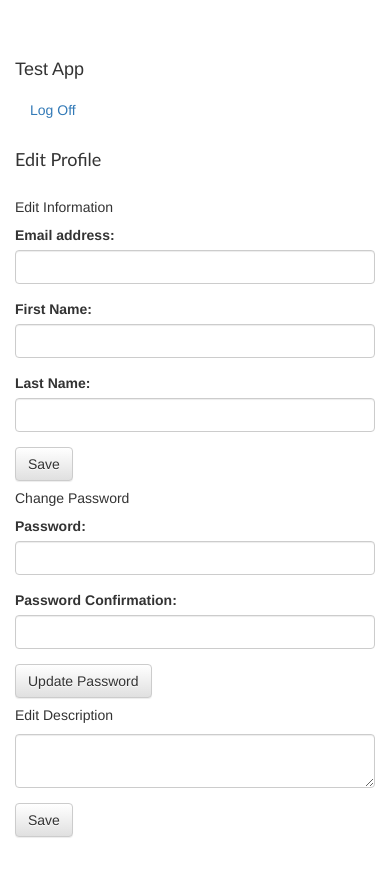
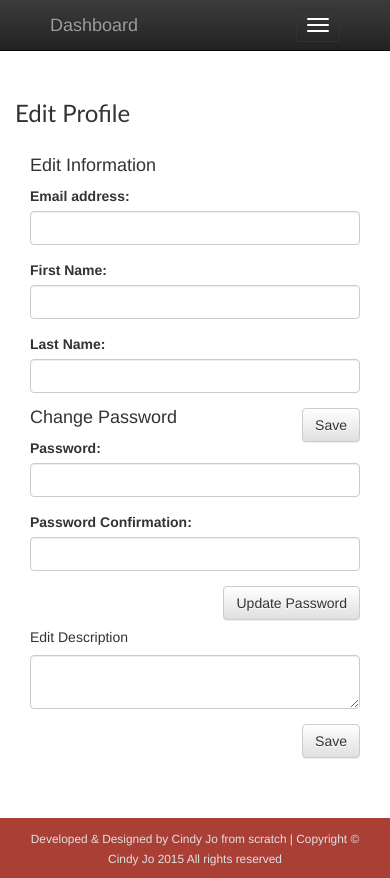
Before and after one commit to cindyjo/user-dashboard-php, a CodeIgniter app: page /index.php/boards/users_edit in a window 390 px wide. Before the commit the page ends 838 px from the top, so only its background shows below. Run offline with CodeIgniter, Linux system fonts and the light colour scheme; data that the repository does not hold is empty.

Commit message:
added styling, comments

```diff
--- a/application/config/routes.php
+++ b/application/config/routes.php
@@ -3,28 +3,26 @@
 $route['404_override'] = '';
 $route['default_controller'] = "/boards";
 
-
 //routes for login/registration
 $route['login'] = '/users/login';
 $route['register'] = '/users/register';
+$route['login_process']='/users/loginProcess';
+$route['register_process'] = '/users/create';
 
-$route['home'] = '/boards';
-$route['user_register'] = '/tests/create';
-// $route['login']='/tests/login';
-$route['dashboard'] = '/tests/dashboard';
-$route['users_edit']='/tests/users_edit';
-$route['user_edit_information']='/tests/user_edit_information';
-$route['user_edit_password'] = '/tests/user_edit_password';
-$route['user_edit_description']='/tests/user_edit_description';
-$route['admin'] = '/tests/dashboard_admin';
-$route['new'] = '/tests/add_new';
-$route['show/(:any)'] = '/tests/show/$1';
-$route['edit/(:any)'] = '/tests/admin_edit/$1';
-$route['delete/(:any)'] = '/tests/remove/$1';
-$route['admin_edit/(:any)'] = '/tests/admin_edit/$1';
-$route['admin_edit_information/(:any)']='/tests/admin_edit_information/$1';
-$route['admin_edit_password/(:any)'] = '/tests/admin_edit_password/$1';
-$route['post_message/(:any)'] = '/tests/post/$1';
-$route['post_comment/(:any)'] = '/tests/comment/$1';
-$route['logoff'] = '/tests/destroy';
-//end of routes.php
+//routes for dashboard
+$route['dashboard'] = '/boards/dashboard';
+$route['users_edit']='/boards/users_edit';
+$route['user_edit_information']='/boards/user_edit_information';
+$route['user_edit_password'] = '/boards/user_edit_password';
+$route['user_edit_description']='/boards/user_edit_description';
+$route['admin'] = '/boards/dashboard_admin';
+$route['new'] = '/boards/add_new';
+$route['show/(:any)'] = '/boards/show/$1';
+$route['edit/(:any)'] = '/boards/admin_edit/$1';
+$route['delete/(:any)'] = '/boards/remove/$1';
+$route['admin_edit/(:any)'] = '/boards/admin_edit/$1';
+$route['admin_edit_information/(:any)']='/boards/admin_edit_information/$1';
+$route['admin_edit_password/(:any)'] = '/boards/admin_edit_password/$1';
+$route['post_message/(:any)'] = '/boards/post/$1';
+$route['post_comment/(:any)'] = '/boards/comment/$1';
+$route['logoff'] = '/boards/destroy';
--- a/application/controllers/boards.php
+++ b/application/controllers/boards.php
@@ -5,14 +5,9 @@ class Boards extends CI_Controller {
 	public function __construct()
 	{
 		parent::__construct();
-		// $this->output->enable_profiler();
 	}
 
 	public function index()
-	{
-		$this->load->view('index');
-	}
-	public function home()
 	{
 		$this->load->view('index');
 	}
@@ -26,195 +21,139 @@ class Boards extends CI_Controller {
 	}
 	public function dashboard()
 	{
-		$this->load->model('test');
-		$user_list = array('user_list'=>$this->test->get_all_users());
+		$this->load->model('board');
+		$user_list = array('user_list'=>$this->board->get_all_users());
 		$this->load->view('dashboard', $user_list);
 	}
 	public function dashboard_admin()
 	{
-		$this->load->model('test');
-		$user_list = array('user_list'=>$this->test->get_all_users());
+		$this->load->model('board');
+		$user_list = array('user_list'=>$this->board->get_all_users());
 		$this->load->view('admin', $user_list);
 	}
-
-
-
-	public function create()
-	{
-		$this->load->model('test');
-
-		if($this->test->validate_reg($this->input->post()) === FALSE)
-		{
-			$this->session->set_flashdata('errors', validation_errors());
-			redirect('/register');
-		}
-		else
-		{
-			$this->test->create($this->input->post());
-			$this->session->set_flashdata('success', 'User was created successfully! Please login.');
-			redirect('/signin');
-		}
-	}
-	// public function login()
-	// {
-	// 	$this->load->model('test');
-	// 	if($this->test->validate_login($this->input->post())===FALSE)
-	// 	{
-	// 		$this->session->set_flashdata('errors', validation_errors());
-	// 	}
-
-	// 	$user = $this->test->find_user($this->input->post());
-	// 	$this->session->set_userdata('logged_user', $user);
-
-	// 	if($user)
-	// 	{
-	// 		$this->session->set_flashdata('homepage', "you made it!");
-	// 		if($user['user_level'] === 'Normal')
-	// 		{
-	// 			$this->session->set_userdata('user_id', $user['id']);
-
-	// 			redirect('/dashboard');
-	// 		}
-
-	// 		if($user['user_level'] === 'Admin')
-	// 		{
-	// 			$this->session->set_userdata('user_id', $user['id']);
-	// 			redirect('/admin');
-	// 		}
-	// 	}
-
-	// 	$this->session->set_flashdata('errors', 'No user with those email and password');
-	// 	redirect('/signin');
-
-	// }
 	public function user_edit_information()
 	{
-		$this->load->model('test');
-		if($this->test->validate_user_information($this->input->post()) === FALSE)
+		$this->load->model('board');
+		if($this->board->validate_user_information($this->input->post()) === FALSE)
 		{
 			$this->session->set_flashdata('errors', validation_errors());
 			redirect('/users_edit');
 		}
 		else {
-			$this->test->user_edit_information($this->session->userdata('user_id'), $this->input->post());
+			$this->board->user_edit_information($this->session->userdata('user_id'), $this->input->post());
 			$this->session->set_flashdata('success', 'User information was updated successfully! Please login again.');
-			redirect('/signin');
+			redirect('/login');
 		}
 	}
-
 	public function user_edit_password()
 	{
-		$this->load->model('test');
-		if($this->test->validate_password($this->input->post()) === FALSE)
+		$this->load->model('board');
+		if($this->board->validate_password($this->input->post()) === FALSE)
 		{
 			$this->session->set_flashdata('errors', validation_errors());
 			redirect('/users_edit');
 		}
 		else
 		{
-			$this->test->user_edit_password($this->session->userdata('user_id'), $this->input->post());
+			$this->board->user_edit_password($this->session->userdata('user_id'), $this->input->post());
 			$this->session->set_flashdata('success', 'Password was updated successfully! Please login.');
 			redirect('/signin');
 		}
 	}
 	public function user_edit_description()
 	{
-		$this->load->model('test');
-		if($this->test->validate_description($this->input->post()) === FALSE)
+		$this->load->model('board');
+		if($this->board->validate_description($this->input->post()) === FALSE)
 		{
 			$this->session->set_flashdata('errors', validation_errors());
 			redirect('/users_edit');
 		}
 		else {
-			$this->test->user_edit_description($this->session->userdata('user_id'), $this->input->post());
+			$this->board->user_edit_description($this->session->userdata('user_id'), $this->input->post());
 			$this->session->set_flashdata('success', 'User description was updated successfully!');
 			redirect('/dashboard');
 		}
 	}
-
 	public function show($id)
 	{
-		$this->load->model('test');
-		$user = $this->test->get_user_by_id($id);
-		$messages = array('messages'=> $this->test->get_messages($id));
+		$this->load->model('board');
+		$user = $this->board->get_user_by_id($id);
+		$messages = array('messages'=> $this->board->get_messages($id));
 
 
 		for($i=0; $i<count($messages['messages']); $i++)
 		{
-			$messages['messages'][$i]['comments'] = $this->test->get_comments($messages['messages'][$i]['id']);
+			$messages['messages'][$i]['comments'] = $this->board->get_comments($messages['messages'][$i]['id']);
 		}
 
 		$data = $user + $messages;
 		$this->load->view('show', $data);
 	}
-
 	public function admin_edit($id)
 	{
-		$this->load->model('test');
-		$user = $this->test->get_user_by_id($id);
+		$this->load->model('board');
+		$user = $this->board->get_user_by_id($id);
 		$this->session->set_userdata('user_info', $user);
 		$this->load->view('admin_edit', $user);
 	}
 	public function remove($id)
 	{
-		$this->load->model('test');
-		$this->test->remove($id);
+		$this->load->model('board');
+		$this->board->remove($id);
 		redirect('/admin');
 	}
 	public function admin_edit_information($id)
 	{
-		$this->load->model('test');
-		$user = $this->test->get_user_by_id($id);
+		$this->load->model('board');
+		$user = $this->board->get_user_by_id($id);
 
-		if($this->test->validate_user_information($this->input->post()) === FALSE)
+		if($this->board->validate_user_information($this->input->post()) === FALSE)
 		{
 			$this->session->set_flashdata('errors', validation_errors());
 			redirect('/admin_edit/'.$id);
 		}
 		else
 		{
-			$this->test->admin_edit_information($id, $this->input->post());
+			$this->board->admin_edit_information($id, $this->input->post());
 			redirect('/admin');
 		}
 	}
-
 	public function admin_edit_password($id)
 	{
-		$this->load->model('test');
-		$user = $this->test->get_user_by_id($id);
+		$this->load->model('board');
+		$user = $this->board->get_user_by_id($id);
 		$this->session->set_flashdata('errors', 'Admin cannot update the password');
 		redirect('/admin_edit/'.$id);
 	}
-
 	public function post($id)
 	{
-		$this->load->model('test');
-		$user = $this->test->get_user_by_id($id);
+		$this->load->model('board');
+		$user = $this->board->get_user_by_id($id);
 
-		if($this->test->validate_message($this->input->post()) === FALSE)
+		if($this->board->validate_message($this->input->post()) === FALSE)
 		{
 			$this->session->set_flashdata('errors', validation_errors());
 			redirect('/show/'.$id);
 		}
 		else
 		{
-			$this->test->post($this->input->post());
+			$this->board->post($this->input->post());
 			redirect('/show/'.$id);
 		}
 	}
 	public function comment($id)
 	{
-		$this->load->model('test');
-		$user=$this->test->get_user_by_id($id);
+		$this->load->model('board');
+		$user=$this->board->get_user_by_id($id);
 
-		if($this->test->validate_comment($this->input->post()) === FALSE)
+		if($this->board->validate_comment($this->input->post()) === FALSE)
 		{
 			$this->session->set_flashdata('errors', validation_errors());
 			redirect('/show/'.$id);
 		}
 		else
 		{
-			$this->test->post_comment($this->input->post());
+			$this->board->post_comment($this->input->post());
 			redirect('/show/'.$id);
 		}
 	}
--- a/application/views/partials/_change_password.php
+++ b/application/views/partials/_change_password.php
@@ -6,4 +6,4 @@
 	<label for="confirm_password">Password Confirmation: </label>
 	<input type="password" class="form-control" name="confirm_password">
 </div>
-<button type="submit" class="btn btn-default navbar-right">Update Password</button>
+<button type="submit" class="btn btn-default pull-right">Update Password</button>
--- a/application/views/partials/_dashboard_profile.php
+++ b/application/views/partials/_dashboard_profile.php
@@ -1,24 +1,33 @@
-<div class="row">
-	<div class="col-md-10">
-		<ul class="nav nav-pills">
-			<li><h4>Test App</h4></li>
-<?php 		if($this->session->userdata['logged_user']['user_level'] === 'Normal')
+<nav class="navbar navbar-inverse navbar-fixed-top">
+ 	<div id="nav" class="container-fluid">
+    <!-- Brand and toggle get grouped for better mobile display -->
+    	<div class="navbar-header">
+      		<button type="button" class="navbar-toggle collapsed" data-toggle="collapse" data-target="#bs-example-navbar-collapse-1" aria-expanded="false">
+        		<span class="sr-only">Toggle navigation</span>
+        		<span class="icon-bar"></span>
+        		<span class="icon-bar"></span>
+        		<span class="icon-bar"></span>
+      		</button>
+      		<a class="navbar-brand" href="/">Dashboard</a>
+    	</div>
+	    <!-- Collect the nav links, forms, and other content for toggling -->
+	    <div class="collapse navbar-collapse" id="bs-example-navbar-collapse-1">
+	      	<ul class="nav navbar-nav navbar-left">
+<?php 			if($this->session->userdata['logged_user']['user_level'] === 'Normal')
 				{ ?>
 					<li role="presentation"><a class = "header_nav" href="/dashboard">Dashboard</a></li>
 					<li role="presentation"><a class = "header_nav" href="/users_edit">Profile</a></li>
-<?php		}
+<?php			}
 				if($this->session->userdata['logged_user']['user_level'] === 'Admin')
 				{ ?>
 					<li role="presentation"><a class = "header_nav" href="/admin">Dashboard</a></li>
 					<li role="presentation"><a class = "header_nav" href="/users_edit">Profile</a></li>
-<?php 		} ?>
+<?php 			} ?>
 	      	</ul>
-	</div>
-	<div class="col-md-2">
-		<ul class="nav nav-pills navbar-right">
+	      	<ul class="nav navbar-nav navbar-right">
 				<li id = "log_off" role="presentation"><a class = "header_nav" href="/logoff">Log Off</a></li>
 	      	</ul>
-	</ul>
-	</div>
-</div> <!--end of row-->
-<div class="bar"></div>
+	    </div><!-- .navbar-collapse -->
+  	</div><!-- .container-fluid -->
+</nav>
+<div class="space"></div>
--- a/application/views/partials/_sign_nav.php
+++ b/application/views/partials/_sign_nav.php
@@ -1,4 +1,4 @@
-<nav class="navbar navbar-inverse navbar-fixed-top">
+<nav id="hello" class="navbar navbar-inverse navbar-fixed-top">
  	<div id="nav" class="container-fluid">
     <!-- Brand and toggle get grouped for better mobile display -->
     	<div class="navbar-header">
--- a/application/views/users_edit.php
+++ b/application/views/users_edit.php
@@ -16,12 +16,13 @@
 ?>
 		<div class="row">
 			<div class="col-md-12">
-				<h4 id="admin_header">Edit Profile</h4>
+				<h3 id="admin_header">Edit Profile</h3>
 			</div>
 		</div>
 		<div class="row">
 			<div class="col-md-6">
-				<h5>Edit Information</h5>
+				<div class="col-md-10 col-md-offset-1">
+					<h4>Edit Information</h4>
 					<form action="/user_edit_information" method="post">
 						<div class="form-group">
 							<label for="email=">Email address: </label>
@@ -35,27 +36,34 @@
 							<label for="last_name">Last Name:</label>
 							<input type="text" class="form-control" name="last_name" value="<?=$this->session->userdata['logged_user']['last_name']?>">
 						</div>
-					<button type="submit" class="btn btn-default navbar-right">Save</button>
+						<button type="submit" class="btn btn-default pull-right">Save</button>
 					</form>
-			</div>
+				</div> <!-- end of column -->
+			</div> <!-- end of column -->
 			<div class="col-md-6">
-				<h5>Change Password</h5>
+				<div class="col-md-10 col-md-offset-1">
+					<h4>Change Password</h4>
 					<form action="/user_edit_password" method="post">
-<?php 				include('partials/_change_password.php'); ?>
+<?php 	 				include('partials/_change_password.php'); ?>
 					</form>
-			</div>
-		</div>
+				</div> <!-- end of column -->
+			</div> <!-- end of column -->
+		</div> <!-- end of row -->
 		<div class="row">
-			<div class="col-md-12">
+			<div class="col-md-6">
+				<div class="col-md-10 col-md-offset-1">
 					<h5>Edit Description</h5>
 					<form action="/user_edit_description" method="post">
 						<div class="form-group">
 							<textarea class="form-control" name="description"></textarea>
 						</div>
-					<button type="submit" class="btn btn-default navbar-right">Save</button>
+						<button type="submit" class="btn btn-default pull-right">Save</button>
 					</form>
-			</div>
-		</div>
-	</div>
+				</div> <!-- end of column -->
+			</div> <!-- end of column -->
+		</div> <!-- end of rpw -->
+	</div> <!-- end of conainer -->
+<?php
+    include('partials/_footer.php');?>
 </body>
 </html>
--- a/assets/css/style.css
+++ b/assets/css/style.css
@@ -5,7 +5,9 @@ body {
 #nav {
 	padding: 0px 50px;
 }
-
+.space {
+	margin-bottom: 30px;
+}
 /*index page styling*/
 .item{
     background: #333;
@@ -55,11 +57,6 @@ h1 {
 	font-size: 25px;
 	margin:10px 0px;
 }
-.user-panel {
-	margin-top: 30px;
-}
-
-
 
 #register_header,
 #admin_header,
@@ -78,22 +75,21 @@ h1 {
 #users_table th {
 	background-color: silver;
 }
-#errors p, #success{
+.errors, .success{
+	font-size: 12px;
+	margin-left: 15px;
+	line-height: 6px;
+}
+.errors {
 	color: red;
-
 }
-#errors {
-	border: 1px solid silver;
+.success {
+	color: green;
 }
 .info{
 	display: inline-block;
 	width: 120px;
 	font-weight: bold;
-}
-
-.post_message, .post_comment {
-	padding: 10px;
-	border: 1px solid silver;
 }
 
 /*footer styling*/
```
Also changed, not shown: application/controllers/users.php (+47 -1 lines), application/models/board.php (+4 -49 lines), application/models/user.php (+47 -2 lines), application/views/admin.php (+14 -13 lines), application/views/admin_edit.php (+23 -16 lines), application/views/dashboard.php (+16 -32 lines), application/views/login.php (+20 -18 lines), application/views/new.php (+9 -8 lines), application/views/register.php (+12 -12 lines), application/views/show.php (+67 -49 lines). Lines whose indentation alone changed are shown as unchanged.
